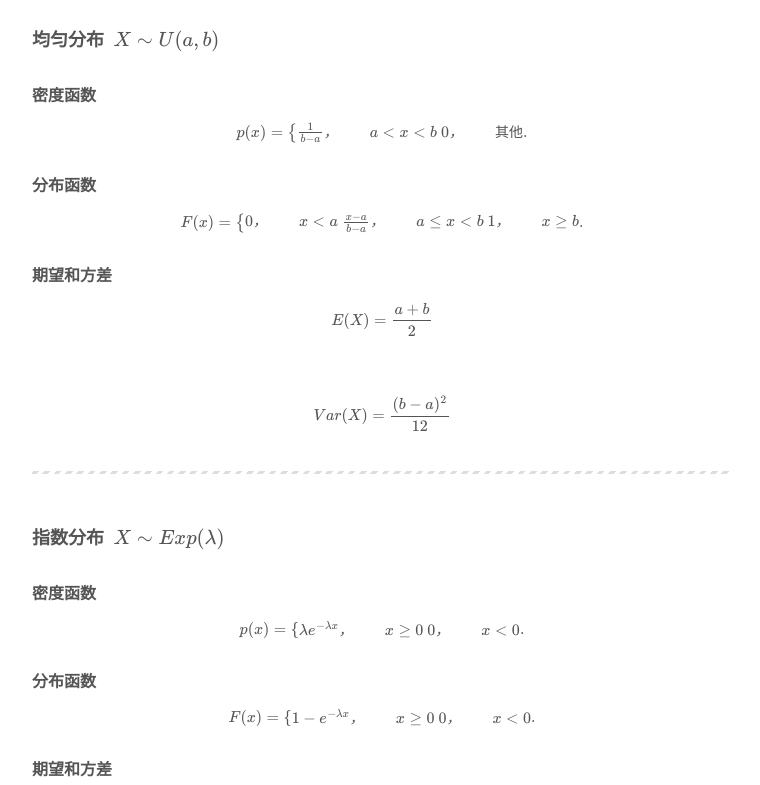
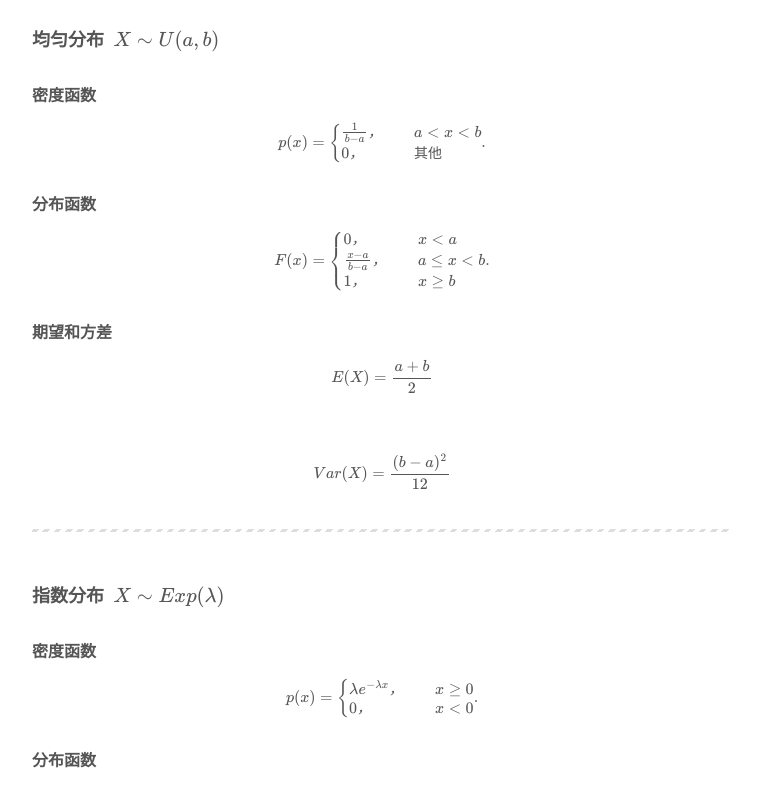
Before and after one commit to XinAnYang/XinAnYang.github.io, a plain HTML site: page 2019/09/10/常用分布/index.html in a window 1280 px wide. Shown: the part 3120-3905 px from the top of the page, without its empty margins (98-858 px from the left). Drawn offline with nearby package versions, Linux system fonts and the light colour scheme; some packages are replaced by stand-ins of ours; a script that the page names is missing.

Commit message:
Site updated: 2019-09-12 09:12:40

```diff
--- a/2019/09/10/常用分布/index.html
+++ b/2019/09/10/常用分布/index.html
@@ -91,7 +91,7 @@
 <meta property="og:site_name" content="漾~心安的零维世界">
 <meta property="og:description" content="常用离散分布二项分布 $\ X\sim b(n,p)\  $分布列$$P(X=k)=C_n^k p^k (1-p)^{n-k},k=0,1,\cdots,n$$">
 <meta property="og:locale" content="zh-Hans">
-<meta property="og:updated_time" content="2019-09-12T01:05:38.341Z">
+<meta property="og:updated_time" content="2019-09-12T01:12:08.548Z">
 <meta name="twitter:card" content="summary">
 <meta name="twitter:title" content="常用分布">
 <meta name="twitter:description" content="常用离散分布二项分布 $\ X\sim b(n,p)\  $分布列$$P(X=k)=C_n^k p^k (1-p)^{n-k},k=0,1,\cdots,n$$">
@@ -377,26 +377,26 @@
 <h4 id="分布函数"><a href="#分布函数" class="headerlink" title="分布函数"></a>分布函数</h4><p>$$F(x)=\frac{1}{\sqrt{2\pi}\sigma}\int^x_{-\infty}e^{-\frac{(t-\mu)^2}{2\sigma^2}} dt$$</p>
 <h4 id="期望和方差-5"><a href="#期望和方差-5" class="headerlink" title="期望和方差"></a>期望和方差</h4><p>$$E(X)=\mu$$<br>$$Var(X)=\sigma^2$$</p>
 <hr>
-<h3 id="均匀分布-X-sim-U-a-b"><a href="#均匀分布-X-sim-U-a-b" class="headerlink" title="均匀分布 $\ X\sim U(a,b)\  $"></a>均匀分布 $\ X\sim U(a,b)\  $</h3><h4 id="密度函数-1"><a href="#密度函数-1" class="headerlink" title="密度函数"></a>密度函数</h4><p>$$ p(x)=<br>\begin{cases}<br>\frac{1}{b-a}，&amp;  &amp; {a&lt;x&lt;b}\<br>   0，         &amp;  &amp; {其他}<br>\end{cases}. $$</p>
-<h4 id="分布函数-1"><a href="#分布函数-1" class="headerlink" title="分布函数"></a>分布函数</h4><p>$$F(x)=<br>\begin{cases}<br>   0，           &amp;  &amp; {x&lt;a}\<br>\frac{x-a}{b-a}，&amp;  &amp; {a\leq x&lt;b}\<br>   1，           &amp;  &amp; {x\geq b}<br>\end{cases}.$$</p>
+<h3 id="均匀分布-X-sim-U-a-b"><a href="#均匀分布-X-sim-U-a-b" class="headerlink" title="均匀分布 $\ X\sim U(a,b)\  $"></a>均匀分布 $\ X\sim U(a,b)\  $</h3><h4 id="密度函数-1"><a href="#密度函数-1" class="headerlink" title="密度函数"></a>密度函数</h4><p>$$ p(x)=<br>\begin{cases}<br>\frac{1}{b-a}，&amp;  &amp; {a&lt;x&lt;b}\\<br>   0，         &amp;  &amp; {其他}<br>\end{cases}. $$</p>
+<h4 id="分布函数-1"><a href="#分布函数-1" class="headerlink" title="分布函数"></a>分布函数</h4><p>$$F(x)=<br>\begin{cases}<br>   0，           &amp;  &amp; {x&lt;a}\\<br>\frac{x-a}{b-a}，&amp;  &amp; {a\leq x&lt;b}\\<br>   1，           &amp;  &amp; {x\geq b}<br>\end{cases}.$$</p>
 <h4 id="期望和方差-6"><a href="#期望和方差-6" class="headerlink" title="期望和方差"></a>期望和方差</h4><p>$$E(X)=\frac{a+b}{2}$$<br>$$Var(X)=\frac{(b-a)^2}{12}$$</p>
 <hr>
-<h3 id="指数分布-X-sim-Exp-lambda"><a href="#指数分布-X-sim-Exp-lambda" class="headerlink" title="指数分布 $\ X\sim Exp(\lambda)\  $"></a>指数分布 $\ X\sim Exp(\lambda)\  $</h3><h4 id="密度函数-2"><a href="#密度函数-2" class="headerlink" title="密度函数"></a>密度函数</h4><p>$$ p(x)=<br>\begin{cases}<br>\lambda e^{-\lambda x}，&amp;  &amp; {x\geq 0}\<br>   0，         &amp;  &amp; {x&lt;0}<br>\end{cases}. $$</p>
-<h4 id="分布函数-2"><a href="#分布函数-2" class="headerlink" title="分布函数"></a>分布函数</h4><p>$$F(x)=<br>\begin{cases}<br>1-e^{-\lambda x}，&amp;  &amp; {x\geq 0}\<br>   0，           &amp;  &amp; {x&lt;0}<br>\end{cases}.$$</p>
+<h3 id="指数分布-X-sim-Exp-lambda"><a href="#指数分布-X-sim-Exp-lambda" class="headerlink" title="指数分布 $\ X\sim Exp(\lambda)\  $"></a>指数分布 $\ X\sim Exp(\lambda)\  $</h3><h4 id="密度函数-2"><a href="#密度函数-2" class="headerlink" title="密度函数"></a>密度函数</h4><p>$$ p(x)=<br>\begin{cases}<br>\lambda e^{-\lambda x}，&amp;  &amp; {x\geq 0}\\<br>   0，         &amp;  &amp; {x&lt;0}<br>\end{cases}. $$</p>
+<h4 id="分布函数-2"><a href="#分布函数-2" class="headerlink" title="分布函数"></a>分布函数</h4><p>$$F(x)=<br>\begin{cases}<br>1-e^{-\lambda x}，&amp;  &amp; {x\geq 0}\\<br>   0，           &amp;  &amp; {x&lt;0}<br>\end{cases}.$$</p>
 <h4 id="期望和方差-7"><a href="#期望和方差-7" class="headerlink" title="期望和方差"></a>期望和方差</h4><p>$$E(X)=\frac{1}{\lambda}$$<br>$$Var(X)=\frac{1}{\lambda^2}$$</p>
 <hr>
 <h3 id="伽玛分布-X-sim-Ga-alpha-lambda"><a href="#伽玛分布-X-sim-Ga-alpha-lambda" class="headerlink" title="伽玛分布 $\ X\sim Ga(\alpha,\lambda)  $"></a>伽玛分布 $\ X\sim Ga(\alpha,\lambda)  $</h3><h4 id="伽玛函数"><a href="#伽玛函数" class="headerlink" title="伽玛函数"></a>伽玛函数</h4><p>$$\Gamma(\alpha)=\int^\infty_0 x^{\alpha-1}e^{-x}$$</p>
 <h4 id="函数性质"><a href="#函数性质" class="headerlink" title="函数性质"></a>函数性质</h4><p>$$\Gamma(1)=1,\Gamma(\frac{1}{2})=\sqrt{\pi}$$<br>$$\Gamma(\alpha+1)=\alpha\Gamma(\alpha)$$</p>
-<h4 id="密度函数-3"><a href="#密度函数-3" class="headerlink" title="密度函数"></a>密度函数</h4><p>$$ p(x)=<br>\begin{cases}<br>\frac{\lambda^\alpha}{\Gamma(\alpha)}x^{\alpha-1}e^{-\lambda x}，&amp;  &amp; {x\geq 0}\<br>   0，         &amp;  &amp; {x&lt;0}<br>\end{cases}. $$</p>
+<h4 id="密度函数-3"><a href="#密度函数-3" class="headerlink" title="密度函数"></a>密度函数</h4><p>$$ p(x)=<br>\begin{cases}<br>\frac{\lambda^\alpha}{\Gamma(\alpha)}x^{\alpha-1}e^{-\lambda x}，&amp;  &amp; {x\geq 0}\\<br>   0，         &amp;  &amp; {x&lt;0}<br>\end{cases}. $$</p>
 <h4 id="期望和方差-8"><a href="#期望和方差-8" class="headerlink" title="期望和方差"></a>期望和方差</h4><p>$$E(X)=\frac{\alpha}{\lambda}$$<br>$$Var(X)=\frac{\alpha}{\lambda^2}$$</p>
 <h4 id="分布性质"><a href="#分布性质" class="headerlink" title="分布性质"></a>分布性质</h4><p>$$Ga(1,\lambda)=Exp(\lambda)$$<br>$$Ga(\frac{n}{2},\frac{1}{2})=\chi^2(n)$$</p>
 <hr>
-<h3 id="卡方分布-X-sim-chi-2-n"><a href="#卡方分布-X-sim-chi-2-n" class="headerlink" title="卡方分布 $\ X\sim\chi^2(n)\  $"></a>卡方分布 $\ X\sim\chi^2(n)\  $</h3><h4 id="密度函数-4"><a href="#密度函数-4" class="headerlink" title="密度函数"></a>密度函数</h4><p>$$ p(x)=<br>\begin{cases}<br>\frac{1}{2^{\frac n2}\Gamma(\frac n2)}e^{-\frac x2}x^{\frac n2-1}，&amp;  &amp; {x&gt;0}\<br><br>   0，         &amp;  &amp; {x\leq 0}<br>\end{cases}. $$</p>
+<h3 id="卡方分布-X-sim-chi-2-n"><a href="#卡方分布-X-sim-chi-2-n" class="headerlink" title="卡方分布 $\ X\sim\chi^2(n)\  $"></a>卡方分布 $\ X\sim\chi^2(n)\  $</h3><h4 id="密度函数-4"><a href="#密度函数-4" class="headerlink" title="密度函数"></a>密度函数</h4><p>$$ p(x)=<br>\begin{cases}<br>\frac{1}{2^{\frac n2}\Gamma(\frac n2)}e^{-\frac x2}x^{\frac n2-1}，&amp;  &amp; {x&gt;0}\\<br>   0，         &amp;  &amp; {x\leq 0}<br>\end{cases}. $$</p>
 <h4 id="期望和方差-9"><a href="#期望和方差-9" class="headerlink" title="期望和方差"></a>期望和方差</h4><p>$$E(X)=n$$<br>$$Var(X)=2n$$</p>
 <hr>
 <h3 id="贝塔分布-X-sim-Be-a-b"><a href="#贝塔分布-X-sim-Be-a-b" class="headerlink" title="贝塔分布 $\ X\sim Be(a,b)\  $"></a>贝塔分布 $\ X\sim Be(a,b)\  $</h3><h4 id="贝塔函数"><a href="#贝塔函数" class="headerlink" title="贝塔函数"></a>贝塔函数</h4><p>$$B(a,b)=\int^1_0 x^{a-1}(1-x)^{b-1}dx$$</p>
 <h4 id="函数性质-1"><a href="#函数性质-1" class="headerlink" title="函数性质"></a>函数性质</h4><p>$$B(a,b)=B(b,a)$$<br>$$B(a,b)=\frac{\Gamma(a)\Gamma(b)}{\Gamma(a+b)}$$</p>
-<h4 id="密度函数-5"><a href="#密度函数-5" class="headerlink" title="密度函数"></a>密度函数</h4><p>$$ p(x)=<br>\begin{cases}<br>\frac{1}{B(a,b)}x^{a-1}(1-x)^{b-1}，&amp;  &amp; {0&lt;x&lt;1}\<br>   0，         &amp;  &amp; {其他}<br>\end{cases}. $$</p>
+<h4 id="密度函数-5"><a href="#密度函数-5" class="headerlink" title="密度函数"></a>密度函数</h4><p>$$ p(x)=<br>\begin{cases}<br>\frac{1}{B(a,b)}x^{a-1}(1-x)^{b-1}，&amp;  &amp; {0&lt;x&lt;1}\\<br>   0，         &amp;  &amp; {其他}<br>\end{cases}. $$</p>
 <h4 id="期望和方差-10"><a href="#期望和方差-10" class="headerlink" title="期望和方差"></a>期望和方差</h4><p>$$E(X)=\frac{a}{a+b}$$<br>$$Var(X)=\frac{ab}{(a+b)^2(a+b+1)}$$</p>
 
 
```
